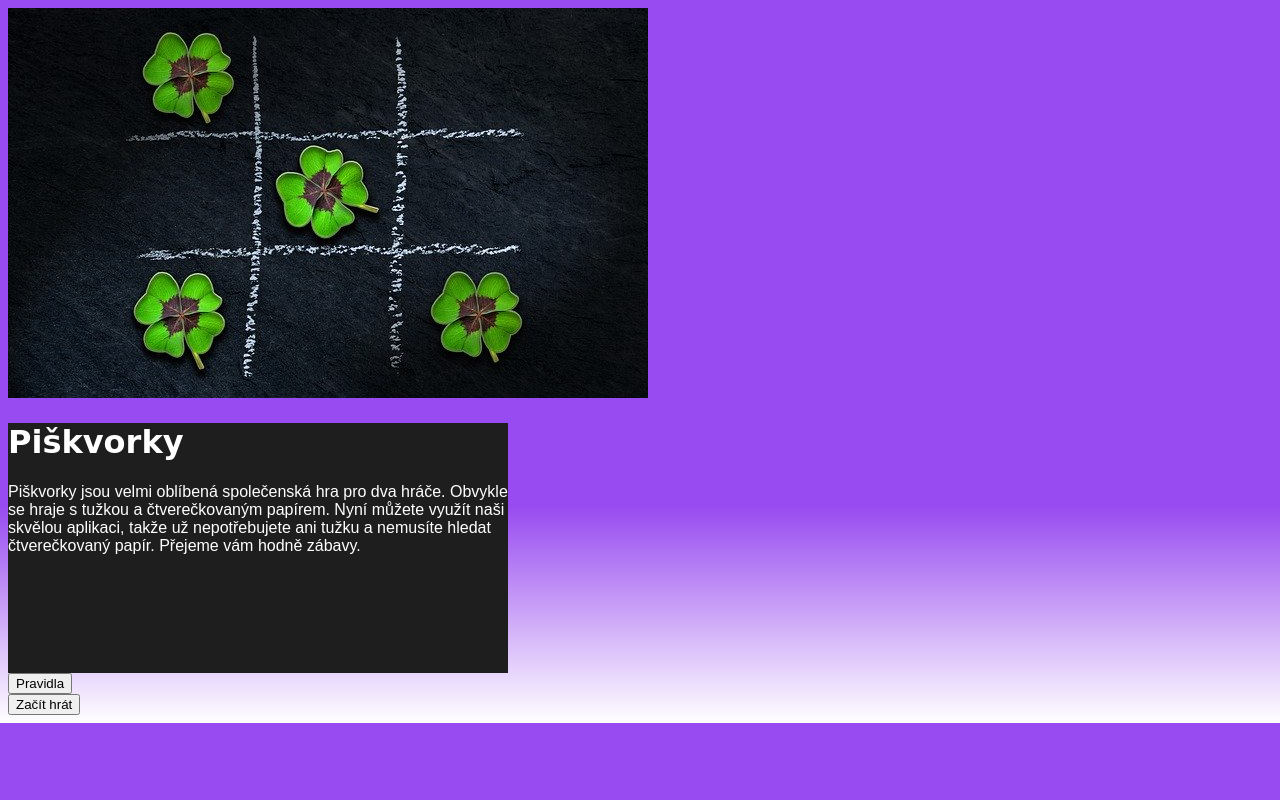
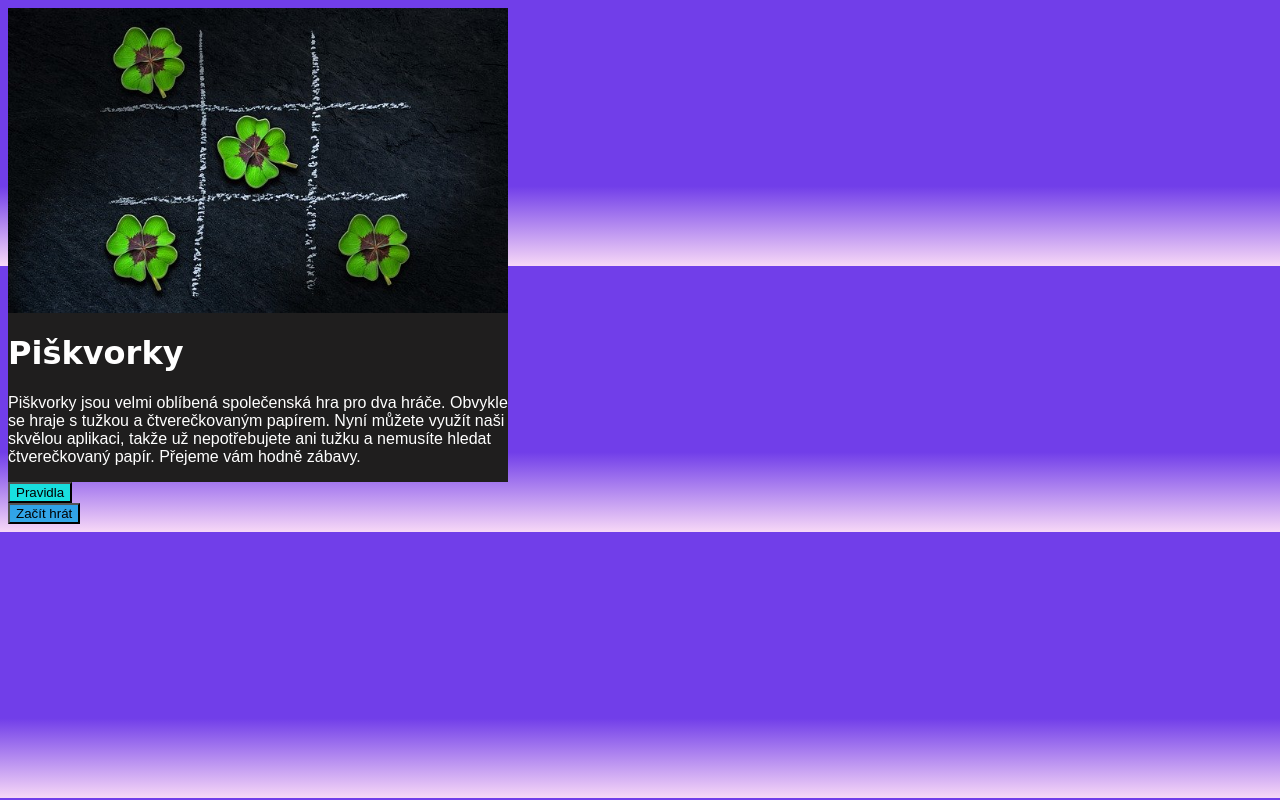
Before and after one commit to Korunk/piskvorky, a plain HTML site: page index.html in a window 1280 px wide. Drawn offline with Linux system fonts and the light colour scheme.

Commit message:
druhé uložení

```diff
--- a/index.html
+++ b/index.html
@@ -8,7 +8,8 @@
     <link rel="stylesheet" href="styly.css" />
   </head>
   <body>
-    <main class="box">
+    <main>
+      <div class="box">
         <img src="uvodni.jpg" alt="obrázek piškvorky" />
         <div class="box-color">
           <h1><strong>Piškvorky</strong></h1>
@@ -20,10 +21,15 @@
           </p>
         </div>
         <div class="rules">
-        <button>Pravidla <a href="index.html"></a></button>
+          <button class="rules-button">
+            Pravidla <a href="index.html"></a>
+          </button>
         </div>
         <div class="game">
-        <button>Začít hrát <a href="index.html"></a></button>
+          <button class="game-button">
+            Začít hrát <a href="index.html"></a>
+          </button>
+        </div>
       </div>
     </main>
   </body>
--- a/styly.css
+++ b/styly.css
@@ -1,5 +1,6 @@
 body {
-  background-image: linear-gradient(rgb(152, 75, 240) 70%, white);
+  background-image: linear-gradient(rgb(113, 62, 233) 70%, rgb(247, 216, 247));
+  box-sizing: border-box;
 }
 h1 {
   font-family: 'Lobster', cursive;
@@ -10,7 +11,24 @@ p {
   color: white;
 }
 .box-color {
+  background-color: rgb(31, 30, 30);
+  margin: 0;
+}
+.rules-button {
+  background-color: rgb(24, 223, 223);
+}
+
+.game-button {
+  background-color: rgba(15, 161, 230, 0.829);
+}
+
+img {
+  margin: 0;
+}
+
+.box {
   width: 500px;
   height: 250px;
-  background-color: rgb(31, 30, 30);
+  display: flex;
+  flex-direction: column;
 }
```
Lines whose indentation alone changed are shown as unchanged.
